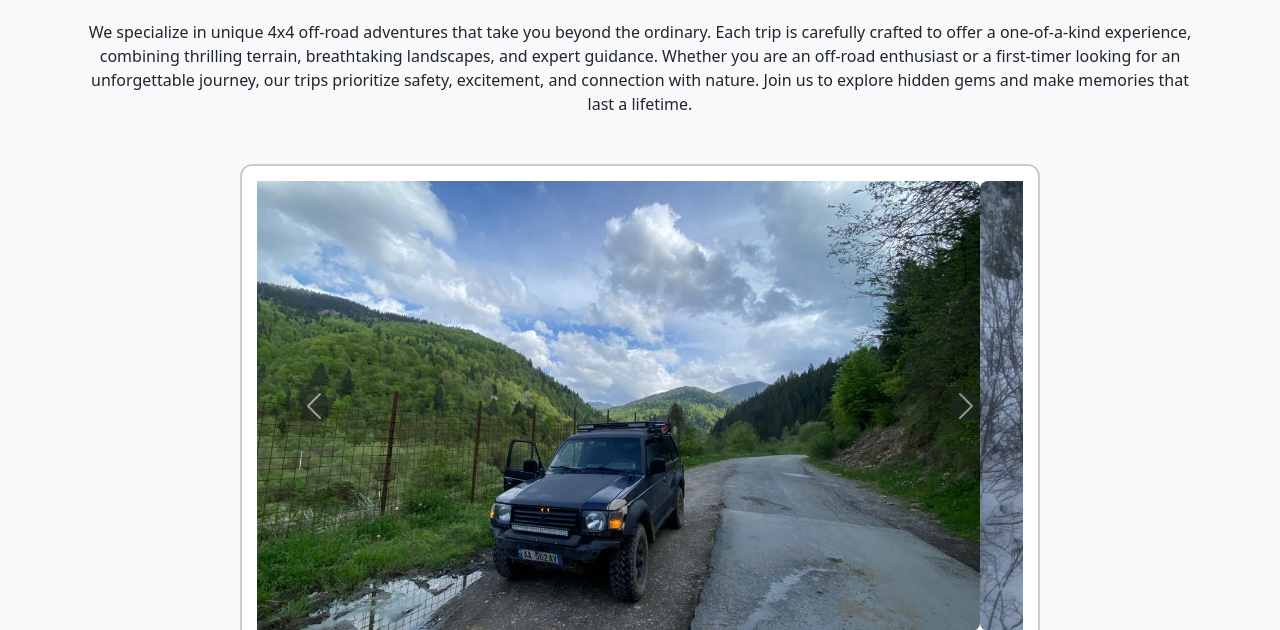
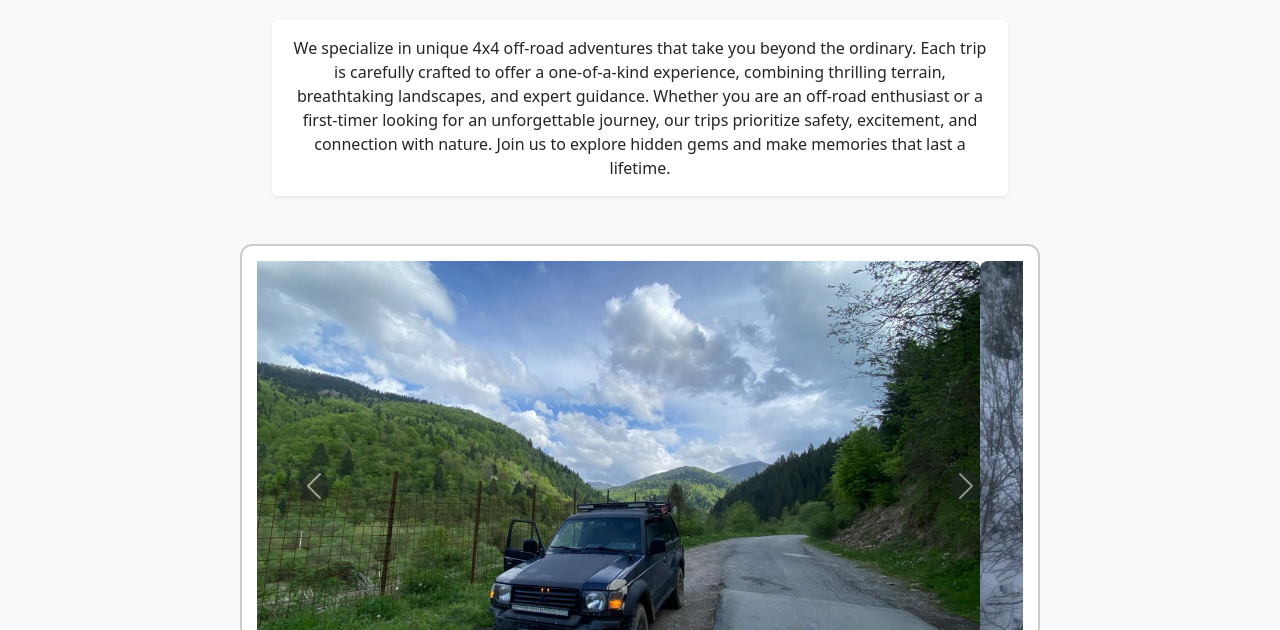
Before and after one commit to devharbour/offroad, a plain HTML site: page index.html in a window 1280 px wide. Shown: the part 170-800 px from the top of the page. Drawn offline with nearby package versions, Linux system fonts and the light colour scheme.

Commit message:
Update index.html

```diff
--- a/index.html
+++ b/index.html
@@ -106,11 +106,23 @@
   <div class="container">
     <br><br>
     <h2 class="text-center mb-4">About Us</h2>
-    <p class="text-center mb-5">We specialize in unique 4x4 off-road adventures that take you beyond the ordinary.
-    Each trip is carefully crafted to offer a one-of-a-kind experience, combining thrilling terrain, breathtaking landscapes, and expert guidance.
-    Whether you are an off-road enthusiast or a first-timer looking for an unforgettable journey, our trips prioritize safety, excitement, and connection with nature.
-    Join us to explore hidden gems and make memories that last a lifetime.
-    </p>
+
+<div class="row justify-content-center mb-5">
+  <div class="col-md-10 col-lg-8">
+    <div class="card shadow-sm border-0">
+      <div class="card-body">
+        <p class="card-text text-center">
+          We specialize in unique 4x4 off-road adventures that take you beyond the ordinary.
+          Each trip is carefully crafted to offer a one-of-a-kind experience, combining thrilling terrain,
+          breathtaking landscapes, and expert guidance.
+          Whether you are an off-road enthusiast or a first-timer looking for an unforgettable journey,
+          our trips prioritize safety, excitement, and connection with nature.
+          Join us to explore hidden gems and make memories that last a lifetime.
+        </p>
+      </div>
+    </div>
+  </div>
+</div>
     <!-- SLIDER -->
     <div class="carousel-container">
       <div id="landroverCarousel" class="carousel slide" data-bs-ride="carousel">
```
